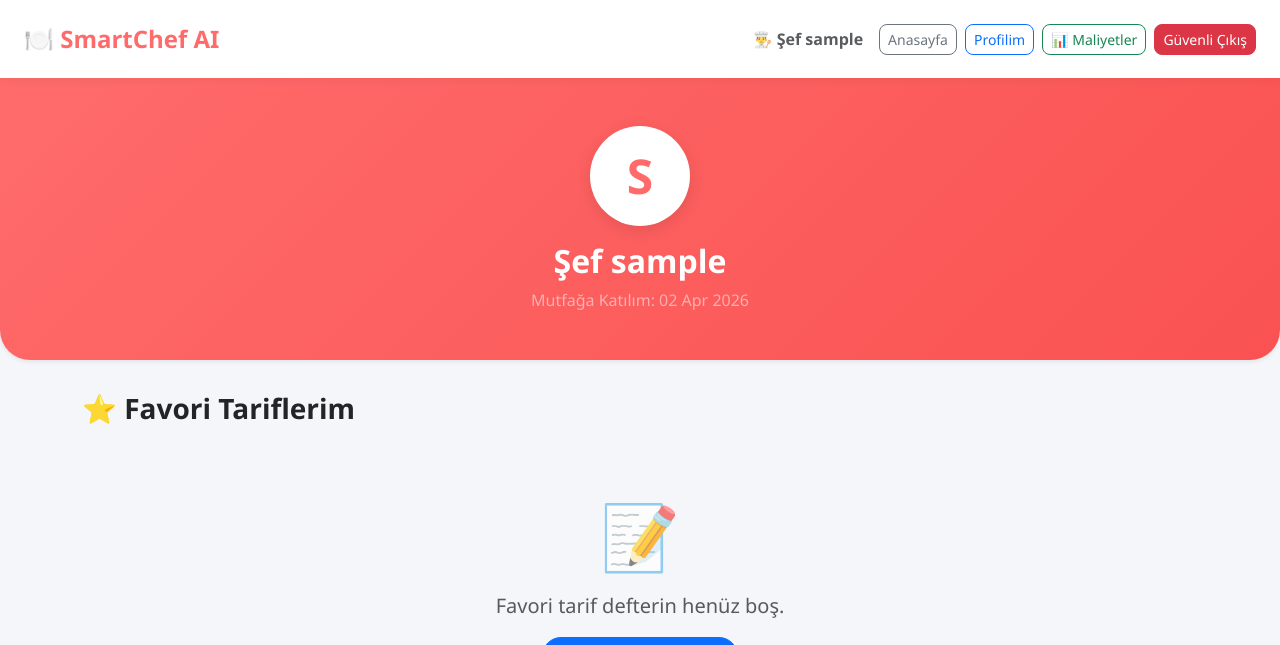
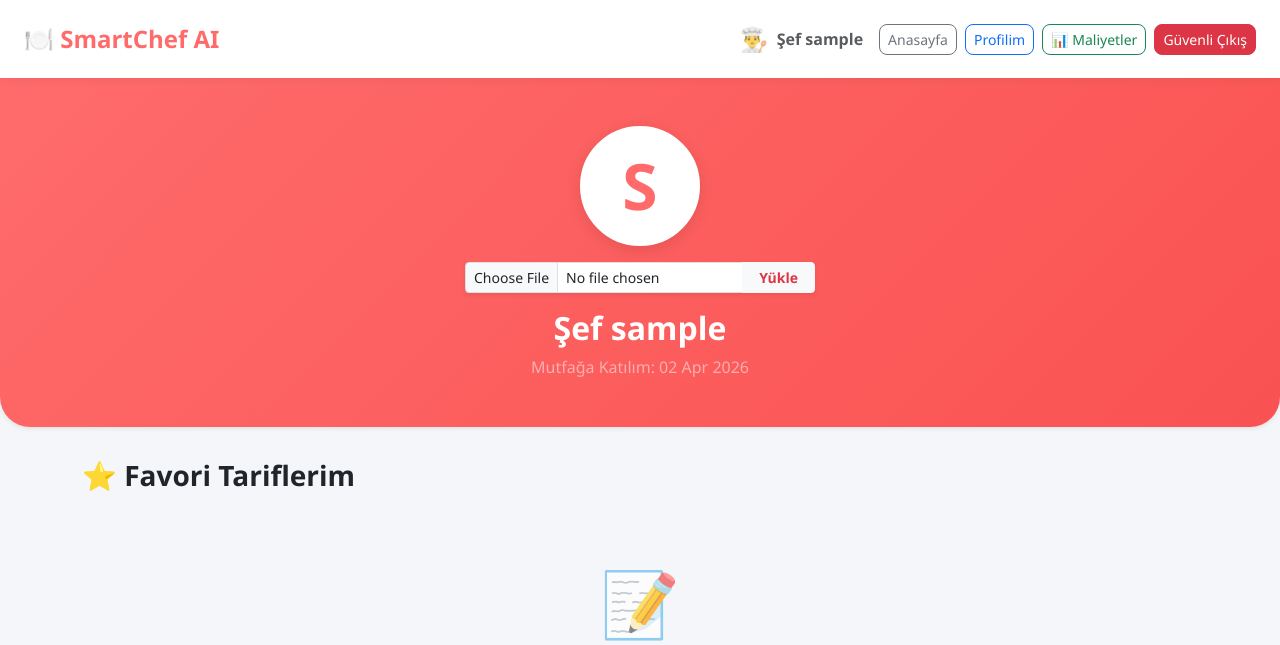
Before and after one commit to yigitkovanc1/SmartChef-AI, a Django app: page /hesap/profil/ in a window 1280 px wide. Shown: the top 645 px of the page. Run offline with Django 5.2, Linux system fonts and the light colour scheme; the visitor is signed in with stand-in values (Sample User, id 1); data comes from the database, SQL or seed files in the repository; data that the repository does not hold is empty.

Commit message:
Chat bot favori butonu ve vitrin yönlendirmesi kusursuzlaştırıldı ve profil fotoğrafı oluşturma kısmı eklendi.

```diff
--- a/accounts/models.py
+++ b/accounts/models.py
@@ -52,3 +52,14 @@ def create_user_profile(sender, instance, created, **kwargs):
 @receiver(post_save, sender=User)
 def save_user_profile(sender, instance, **kwargs):
     instance.profile.save()  # Kullanıcı güncellendiğinde profilini de kaydet.
+
+from django.db.models.signals import post_save
+from django.dispatch import receiver
+
+# Kullanıcıların profil fotoğraflarını tutacak tablo
+class Profile(models.Model):
+    user = models.OneToOneField(User, on_delete=models.CASCADE, related_name='profile')
+    profile_picture = models.ImageField(upload_to='profil_fotograflari/', null=True, blank=True)
+
+    def __str__(self):
+        return f"{self.user.username} Profili"
--- a/accounts/templates/accounts/profile.html
+++ b/accounts/templates/accounts/profile.html
@@ -5,31 +5,42 @@
     <meta name="viewport" content="width=device-width, initial-scale=1.0">
     <title>Profilim - SmartChef</title>
     <link href="https://cdn.jsdelivr.net/npm/bootstrap@5.3.0/dist/css/bootstrap.min.css" rel="stylesheet">
+    <!-- Bootstrap JS (Uyarı mesajlarını kapatabilmek için) -->
+    <script src="https://cdn.jsdelivr.net/npm/bootstrap@5.3.0/dist/js/bootstrap.bundle.min.js"></script>
     <style>
         body { background-color: #f4f6f9; font-family: 'Segoe UI', Tahoma, sans-serif; }
         .navbar-custom { background-color: white; box-shadow: 0 2px 10px rgba(0,0,0,0.05); }
         .brand-text { color: #ff6b6b; font-weight: 800; font-size: 1.5rem; text-decoration: none;}
         .profile-header { background: linear-gradient(135deg, #ff6b6b, #fa5252); color: white; padding: 3rem 0; border-radius: 0 0 30px 30px; margin-bottom: 2rem;}
-        .avatar-circle { width: 100px; height: 100px; background-color: white; color: #ff6b6b; font-size: 3rem; font-weight: bold; border-radius: 50%; display: flex; align-items: center; justify-content: center; margin: 0 auto 1rem auto; box-shadow: 0 4px 15px rgba(0,0,0,0.1); }
+        .avatar-circle { width: 120px; height: 120px; background-color: white; color: #ff6b6b; font-size: 4rem; font-weight: bold; border-radius: 50%; display: flex; align-items: center; justify-content: center; margin: 0 auto; box-shadow: 0 4px 15px rgba(0,0,0,0.1); border: 4px solid white; }
         .recipe-card { border-radius: 15px; border: none; transition: 0.3s; box-shadow: 0 4px 15px rgba(0,0,0,0.05); }
         .recipe-card:hover { transform: translateY(-5px); box-shadow: 0 8px 25px rgba(0,0,0,0.1); }
     </style>
 </head>
 <body>
 
-<nav class="navbar navbar-expand-lg navbar-custom py-3">
+    <nav class="navbar navbar-expand-lg navbar-custom py-3">
         <div class="container-fluid px-4">
             <a class="navbar-brand brand-text" href="/">🍽️ SmartChef AI</a>
 
             <div class="ms-auto d-flex align-items-center">
                 <!-- Sadece kullanıcı giriş yaptıysa bu menüyü göster -->
                 {% if request.user.is_authenticated %}
-                    <span class="me-3 fw-bold text-muted">👨‍🍳 Şef {{ request.user.username }}</span>
+
+                    <!-- YENİ NAVBAR PROFİL ALANI -->
+                    <span class="me-3 fw-bold text-muted d-flex align-items-center">
+                        {% if request.user.profile.profile_picture %}
+                            <img src="{{ request.user.profile.profile_picture.url }}" class="rounded-circle me-2 shadow-sm" width="35" height="35" style="object-fit: cover; border: 2px solid #ff6b6b;">
+                        {% else %}
+                            <span class="me-2 fs-4">👨‍🍳</span>
+                        {% endif %}
+                        Şef {{ request.user.username }}
+                    </span>
+
                     <a href="/" class="btn btn-outline-secondary btn-sm me-2" style="border-radius: 8px;">Anasayfa</a>
                     <a href="/hesap/profil/" class="btn btn-outline-primary btn-sm me-2" style="border-radius: 8px;">Profilim</a>
-                    <!-- YENİ EKLENEN DASHBOARD (MALİYETLER) BUTONU BURADA -->
                     <a href="/hesap/dashboard/" class="btn btn-outline-success btn-sm me-2" style="border-radius: 8px;">📊 Maliyetler</a>
-                    <!-- İŞTE ÇIKIŞ BUTONU BURADA -->
+
                     <form action="{% url 'cikis_yap' %}" method="post" style="display: inline; margin: 0;">
                         {% csrf_token %}
                         <button type="submit" class="btn btn-danger btn-sm" style="border-radius: 8px;">Güvenli Çıkış</button>
@@ -43,15 +54,47 @@
         </div>
     </nav>
 
+    <!-- PROFİL BAŞLIĞI VE FOTOĞRAF YÜKLEME ALANI -->
     <div class="profile-header text-center shadow-sm">
         <div class="container">
-            <!-- Kullanıcının baş harfini avatar yapıyoruz -->
-            <div class="avatar-circle">{{ request.user.username|make_list|first|upper }}</div>
-            <h2 class="fw-bold">Şef {{ request.user.username }}</h2>
+
+            <div class="mb-3">
+                <!-- Veritabanında resim varsa göster, yoksa baş harfini avatar yap -->
+                {% if request.user.profile.profile_picture %}
+                    <img src="{{ request.user.profile.profile_picture.url }}" class="rounded-circle shadow" width="120" height="120" style="object-fit: cover; border: 4px solid white;">
+                {% else %}
+                    <div class="avatar-circle">{{ request.user.username|make_list|first|upper }}</div>
+                {% endif %}
+            </div>
+
+            <!-- JİLET GİBİ FOTOĞRAF GÜNCELLEME FORMU -->
+            <form method="POST" enctype="multipart/form-data" class="d-flex justify-content-center mb-3">
+                {% csrf_token %}
+                <div class="input-group shadow-sm" style="max-width: 350px;">
+                    <input type="file" name="profile_picture" class="form-control form-control-sm" accept="image/*" required>
+                    <button type="submit" class="btn btn-sm btn-light text-danger fw-bold px-3">Yükle</button>
+                </div>
+            </form>
+
+            <h2 class="fw-bold mt-2">Şef {{ request.user.username }}</h2>
             <p class="mb-0 text-white-50">Mutfağa Katılım: {{ request.user.date_joined|date:"d M Y" }}</p>
+
+            <!-- GÜNCELLEME BAŞARILI MESAJI -->
+            {% if messages %}
+                <div class="mt-3">
+                    {% for message in messages %}
+                        <div class="alert alert-light text-danger fw-bold alert-dismissible fade show d-inline-block px-4 py-2 shadow-sm" style="border-radius: 15px;" role="alert">
+                            {{ message }}
+                            <button type="button" class="btn-close btn-sm" data-bs-dismiss="alert" aria-label="Close"></button>
+                        </div>
+                    {% endfor %}
+                </div>
+            {% endif %}
+
         </div>
     </div>
 
+    <!-- FAVORİ TARİFLER KISMI AYNEN DURUYOR -->
     <div class="container mb-5">
         <h3 class="fw-bold text-dark mb-4">⭐ Favori Tariflerim</h3>
         <div class="row">
--- a/accounts/views.py
+++ b/accounts/views.py
@@ -4,6 +4,7 @@ from django.contrib.auth import login, logout
 from django.contrib.auth.decorators import login_required
 from .services import create_user_account, authenticate_user, send_password_reset_code, reset_user_password
 from recipes.models import Recipe, RecipeCostHistory
+from .models import Profile
 
 def kayit_ol_view(request):
     if request.method == 'POST':
@@ -36,7 +37,7 @@ def giris_yap_view(request):
 
         if basarili_mi:
             login(request, user)
-            return redirect('ana_sayfa')
+            return redirect('/')
         else:
             messages.error(request, mesaj)
 
@@ -97,14 +98,22 @@ def sifre_sifirla_view(request):
     return render(request, 'accounts/reset_password.html', {'email': email})
 
 
-@login_required
+@login_required(login_url='giris_yap')
 def profil_view(request):
-    # Kullanıcının favorilerini çekiyoruz
-    favoriler = request.user.favorites.all()  # related_name='favorites' demiştik
-    # Favori nesnelerinin içinden asıl tarif (recipe) nesnelerini ayıklıyoruz
-    favori_tarifler = [f.recipe for f in favoriler]
+    # Eğer sistemde eski bir hesapsa ve profili yoksa çökmesin diye otomatik oluşturuyoruz
+    profil, created = Profile.objects.get_or_create(user=request.user)
 
-    return render(request, 'accounts/profile.html', {'favori_tarifler': favori_tarifler})
+    if request.method == 'POST':
+        # Kullanıcı fotoğraf yüklediyse
+        if 'profile_picture' in request.FILES:
+            profil.profile_picture = request.FILES['profile_picture']
+            profil.save()
+            messages.success(request, "Profil fotoğrafın jilet gibi güncellendi!")
+            return redirect('profil_sayfasi')  # Senin url ismin neyse onu yaz
+
+    # (Burada favori tarifleri çektiğin eski kodların durmaya devam edebilir)
+
+    return render(request, 'accounts/profile.html', {'profil': profil})
 
 
 @login_required(login_url='giris_yap')
--- a/smartchef/settings.py
+++ b/smartchef/settings.py
@@ -139,3 +139,9 @@ EMAIL_HOST_PASSWORD = 'bacm ehjj hjjr upnh'
 # Yüklenen fotoğrafların klasör ayarları
 MEDIA_URL = '/media/'
 MEDIA_ROOT = os.path.join(BASE_DIR, 'media')
+
+# Kullanıcı giriş yaptığında otomatik olarak anasayfaya at
+LOGIN_REDIRECT_URL = '/'
+
+# Kullanıcı çıkış yaptığında otomatik olarak giriş sayfasına veya anasayfaya at
+LOGOUT_REDIRECT_URL = '/hesap/giris/'
```
Also changed, not shown: chats/services.py (+11 -3 lines), accounts/migrations/0003_remove_profile_avatar_remove_profile_bio_and_more.py (added), media/profil_fotograflari/unnamed_2.jpg (added), media/tarif_fotograflari/tekirdag-kofte.webp (added).
